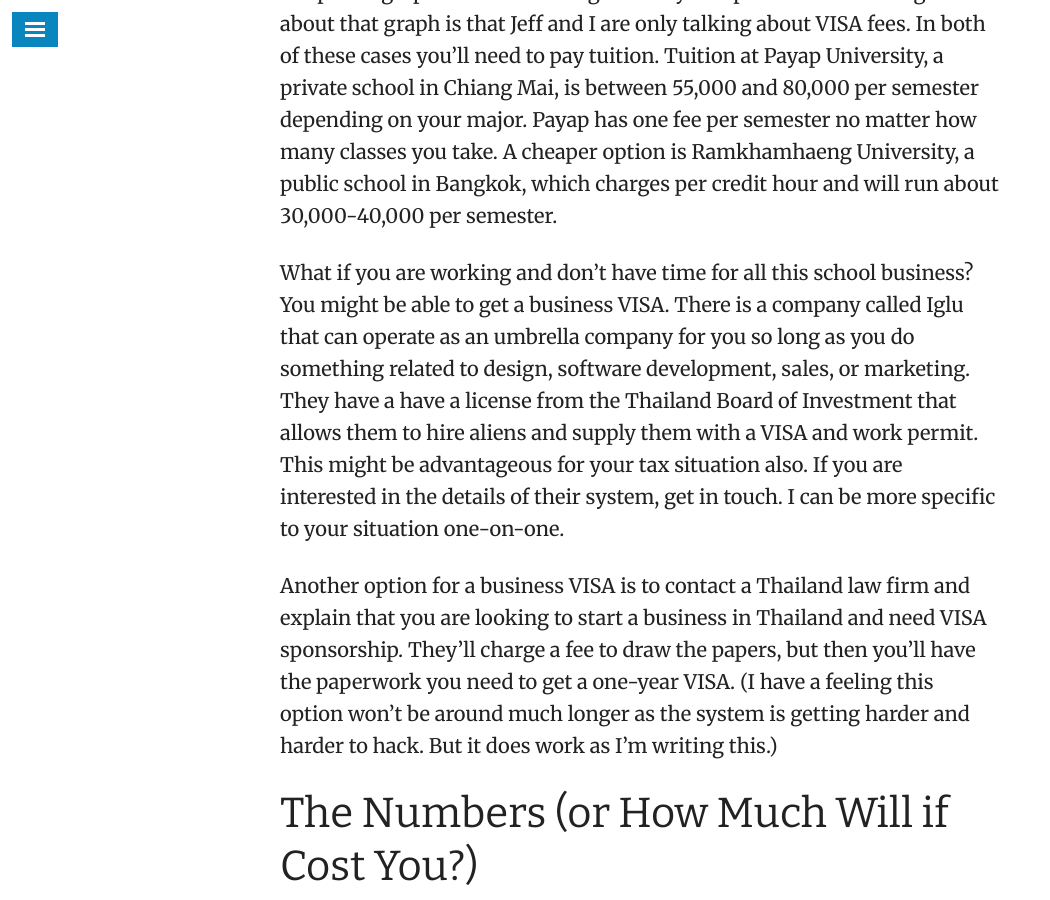
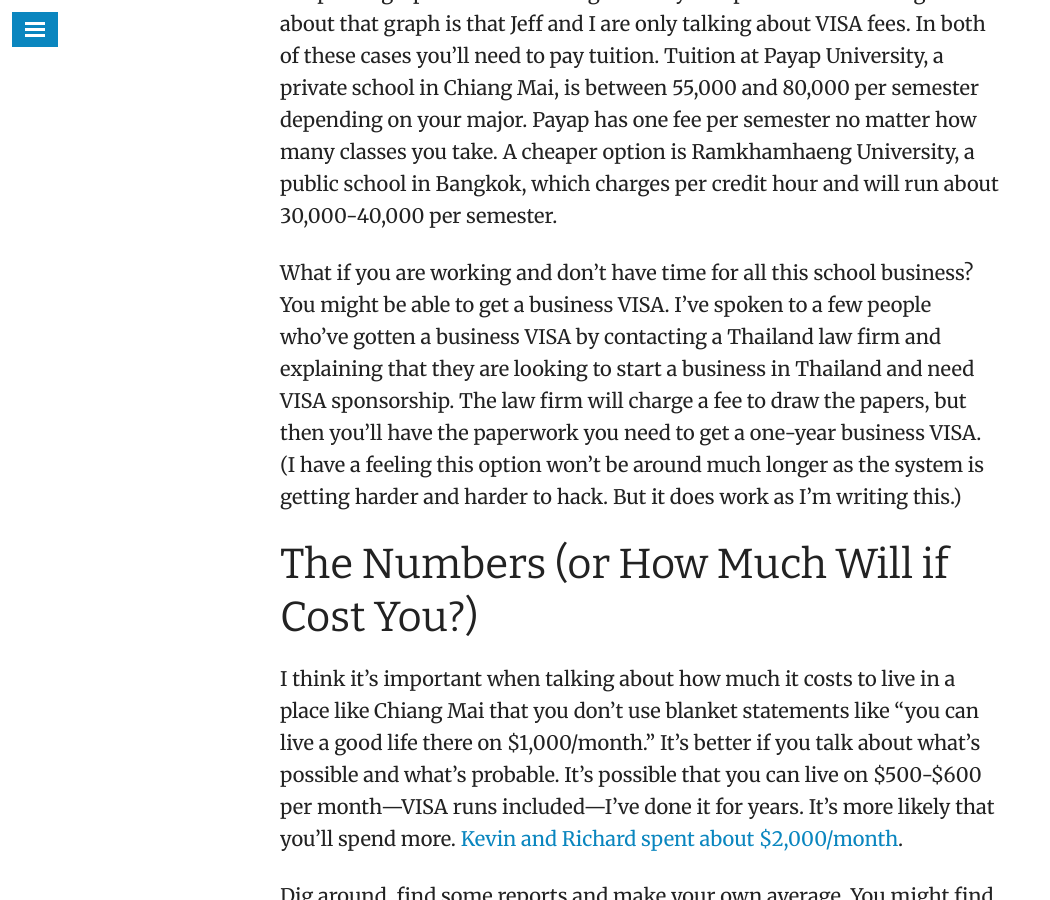
Before and after one commit to snowdj/bradonomics.github.io, a Jekyll site: the page built from _posts/2014-08-01-baseline-report.md, in a window 1280 px wide and 900 px high, scrolled down 5997 px. Shown: the whole window, without its empty margins (0-1050 px from the left). Built offline with Jekyll 4.4.1, drawn with Linux system fonts in a browser that asks for light colours; nearby versions of some CDN libraries; comment, search, counter and statistics services are not loaded.

Commit message:
Updated VISA info

```diff
--- a/_posts/2014-08-01-baseline-report.md
+++ b/_posts/2014-08-01-baseline-report.md
@@ -82,9 +82,7 @@
 
 I hope the graph above is making sense by this point. But one thing to note about that graph is that Jeff and I are only talking about VISA fees. In both of these cases you'll need to pay tuition. Tuition at Payap University, a private school in Chiang Mai, is between 55,000 and 80,000 per semester depending on your major. Payap has one fee per semester no matter how many classes you take. A cheaper option is Ramkhamhaeng University, a public school in Bangkok, which charges per credit hour and will run about 30,000-40,000 per semester.
 
-What if you are working and don't have time for all this school business? You might be able to get a business VISA. There is a company called Iglu that can operate as an umbrella company for you so long as you do something related to design, software development, sales, or marketing. They have a have a license from the Thailand Board of Investment that allows them to hire aliens and supply them with a VISA and work permit. This might be advantageous for your tax situation also. If you are interested in the details of their system, get in touch. I can be more specific to your situation one-on-one.
-
-Another option for a business VISA is to contact a Thailand law firm and explain that you are looking to start a business in Thailand and need VISA sponsorship. They'll charge a fee to draw the papers, but then you'll have the paperwork you need to get a one-year VISA. (I have a feeling this option won't be around much longer as the system is getting harder and harder to hack. But it does work as I'm writing this.)
+What if you are working and don't have time for all this school business? You might be able to get a business VISA. I've spoken to a few people who've gotten a business VISA by contacting a Thailand law firm and explaining that they are looking to start a business in Thailand and need VISA sponsorship. The law firm will charge a fee to draw the papers, but then you'll have the paperwork you need to get a one-year business VISA. (I have a feeling this option won't be around much longer as the system is getting harder and harder to hack. But it does work as I'm writing this.)
 
 ## The Numbers (or How Much Will if Cost You?)
 
```
